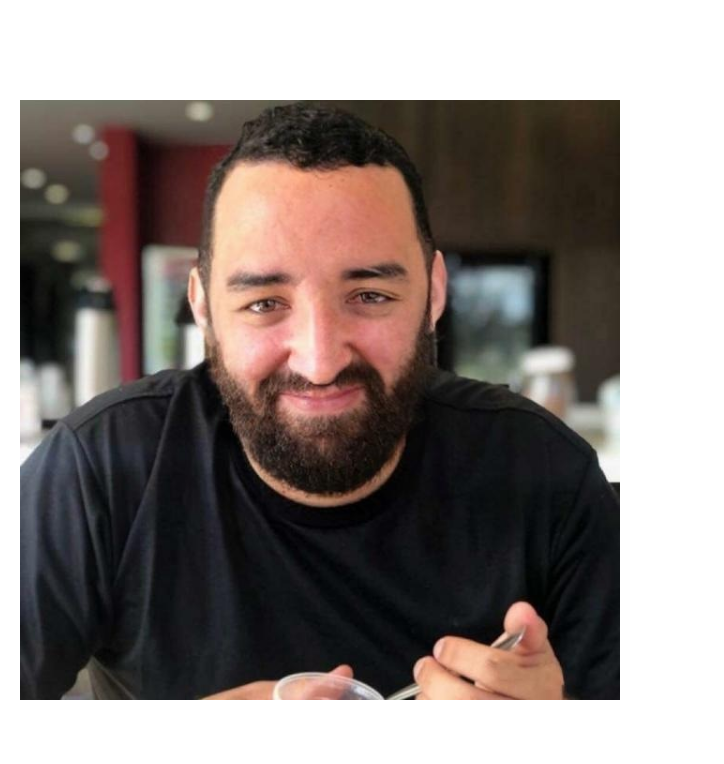
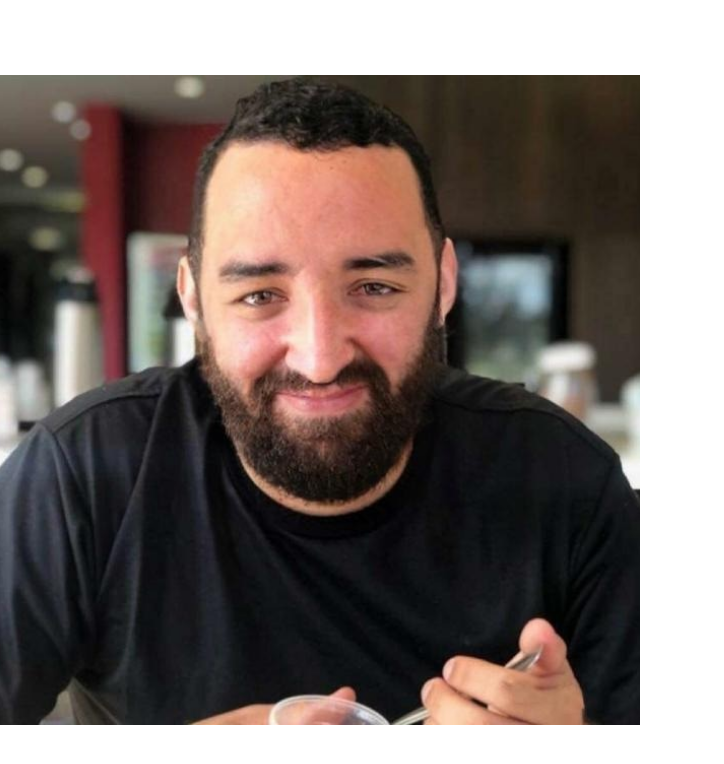
Before and after one commit to CostaPauloEdu/devopsrn, a plain HTML site: page app/index.html in a window 1280 px wide. Shown: the full height of the page, 0-724 px from the left. Drawn offline with nearby package versions, Linux system fonts and the light colour scheme.

Commit message:
Modify background-sife of the html file

```diff
--- a/app/index.html
+++ b/app/index.html
@@ -14,7 +14,7 @@
             .bg-image {
                 background-image: url("bg.jpg");
                 background-position: center;
-                background-size: 600px;
+                background-size: 650px;
                 background-repeat: no-repeat;
             }
             a{
```
